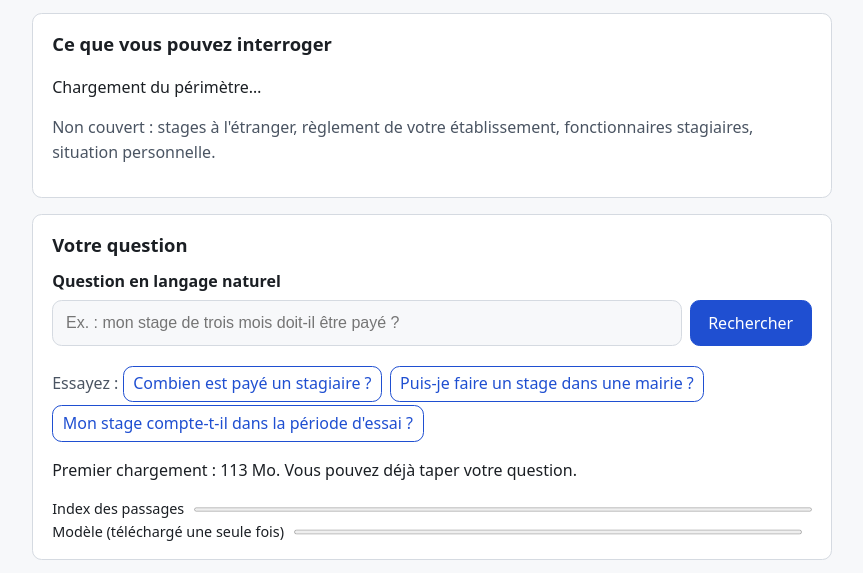
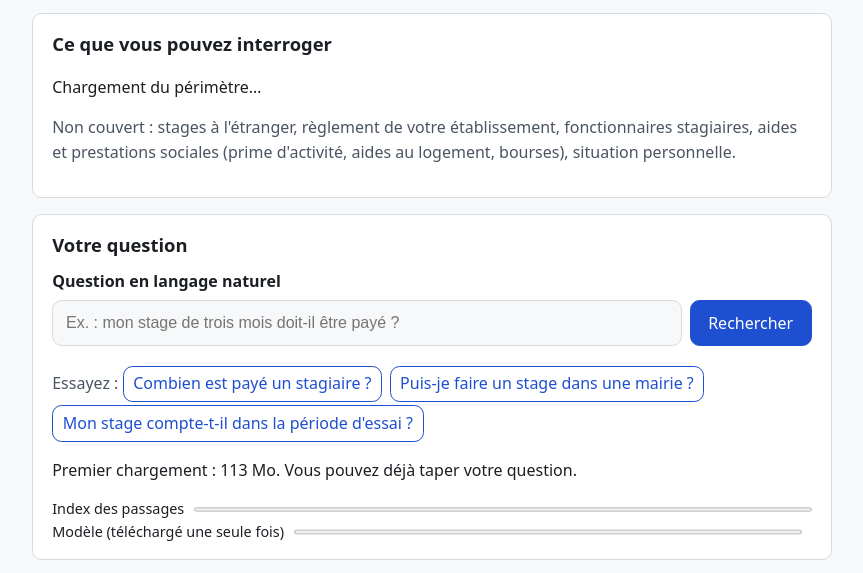
Before and after one commit to SlataGOLDIGGER/CHAT_BOT_FGES_MOBOTU, a website built with Vite: page a3/index.html in a window 1280 px wide. Shown: the part 147-720 px from the top of the page, without its empty margins (208-1071 px from the left). Built offline with nearby package versions, Linux system fonts and the light colour scheme.

Commit message:
MOBOTU-57 Corriger C7 : citer les aides sociales dans « Non couvert »

```diff
--- a/a3/index.html
+++ b/a3/index.html
@@ -25,8 +25,8 @@
       <p id="perimetre-resume">Chargement du périmètre…</p>
       <ul id="liste-fiches"></ul>
       <p class="hors-perimetre">
-        Non couvert : stages à l'étranger, règlement de votre établissement, fonctionnaires stagiaires, situation
-        personnelle.
+        Non couvert : stages à l'étranger, règlement de votre établissement, fonctionnaires stagiaires, aides et
+        prestations sociales (prime d'activité, aides au logement, bourses), situation personnelle.
       </p>
     </section>
 
```
